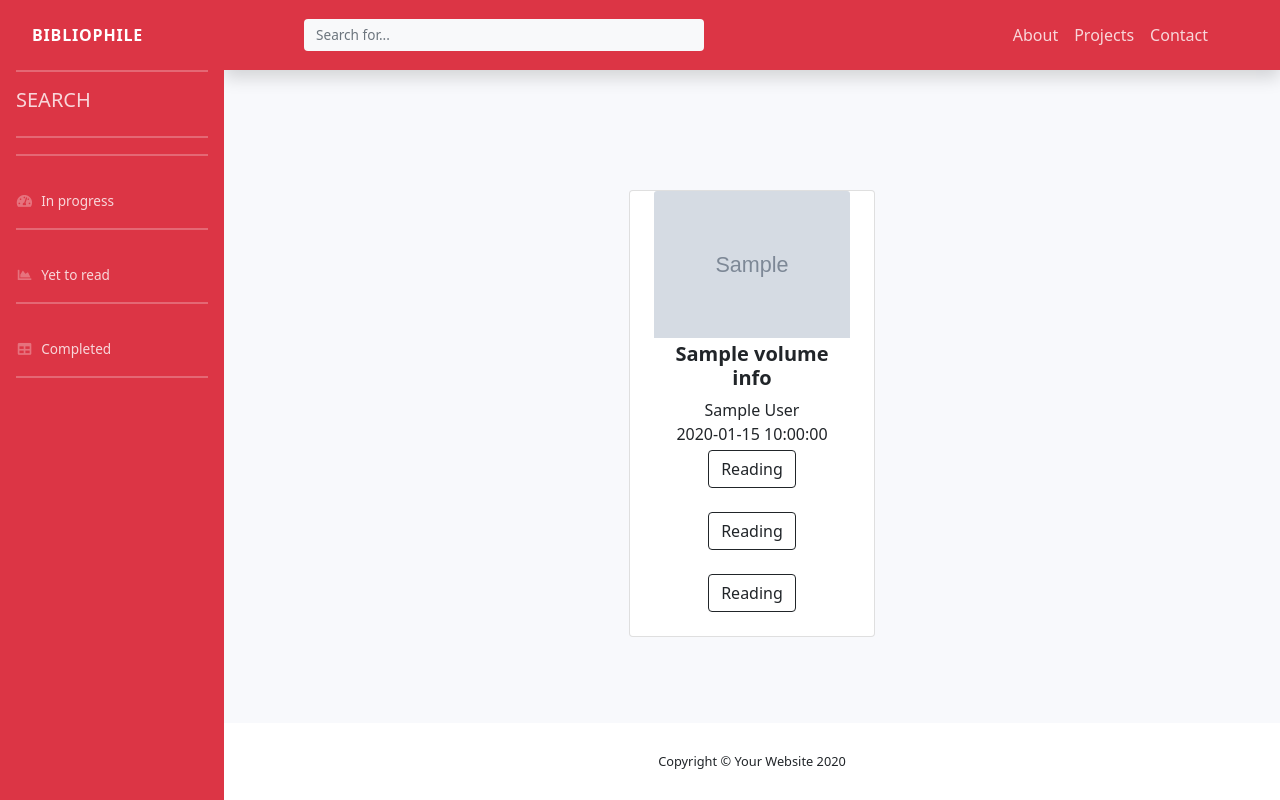
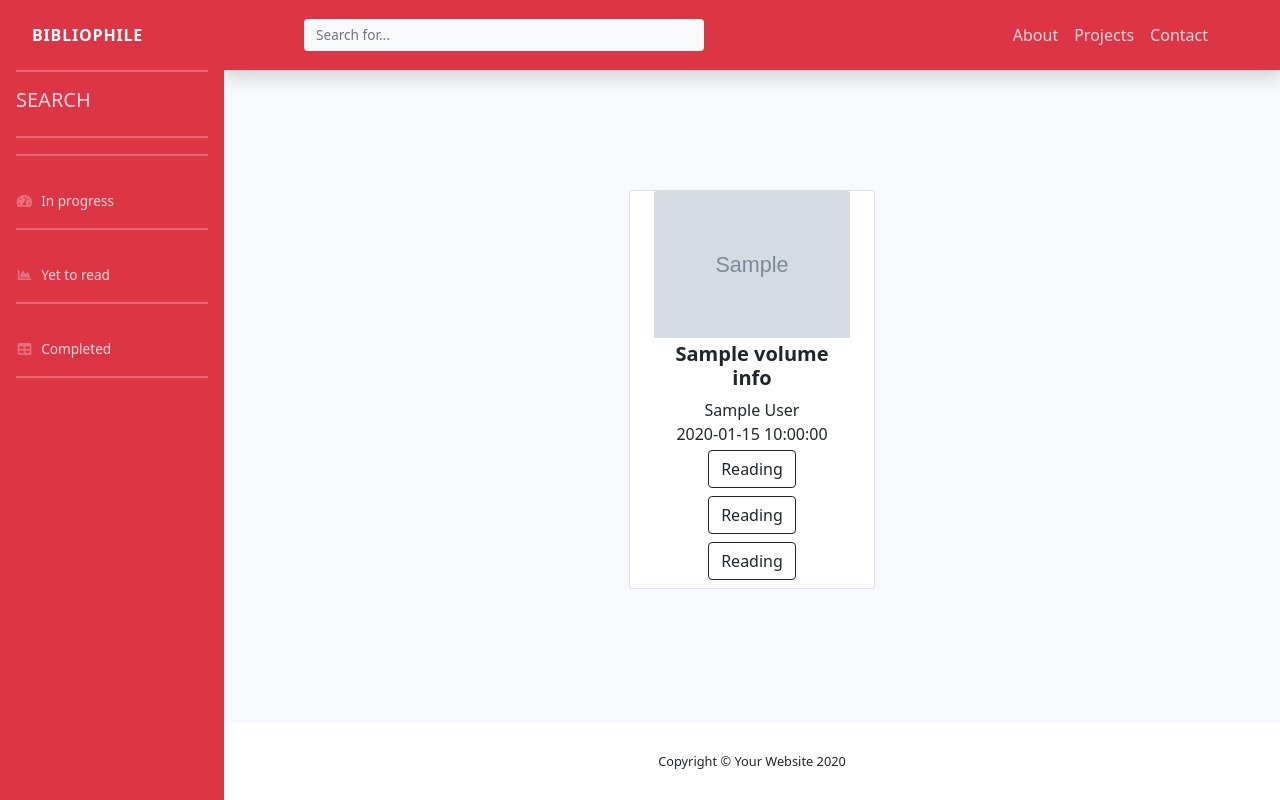
Before and after one commit to Stephen-Nw/digitalLibrary, a Flask app: template templates/search.html in a window 1280 px wide. Run offline with Flask 2, Linux system fonts and the light colour scheme; the template is opened without the code that fills it: most values are stand-ins (such as "Sample title", 1, 10 or a date in 2020); grey boxes marked "Sample" are stand-in pictures; some libraries are stand-ins or nearby versions.

Commit message:
change padding of card-footer to p-2

```diff
--- a/templates/search.html
+++ b/templates/search.html
@@ -30,15 +30,15 @@
             </div>
         </div>
         <!-- Product actions-->
-        <div class="card-footer p-4 pt-0 border-top-0 bg-transparent">
+        <div class="card-footer p-2 pt-0 border-top-0 bg-transparent">
             <div class="text-center"><a class="btn btn-outline-dark mt-auto" href="#">Reading</a></div>
         </div>
 
-        <div class="card-footer p-4 pt-0 border-top-0 bg-transparent">
+        <div class="card-footer p-2 pt-0 border-top-0 bg-transparent">
             <div class="text-center"><a class="btn btn-outline-dark mt-auto" href="#">Reading</a></div>
         </div>
 
-        <div class="card-footer p-4 pt-0 border-top-0 bg-transparent">
+        <div class="card-footer p-2 pt-0 border-top-0 bg-transparent">
             <div class="text-center"><a class="btn btn-outline-dark mt-auto" href="#">Reading</a></div>
         </div>
 
```
